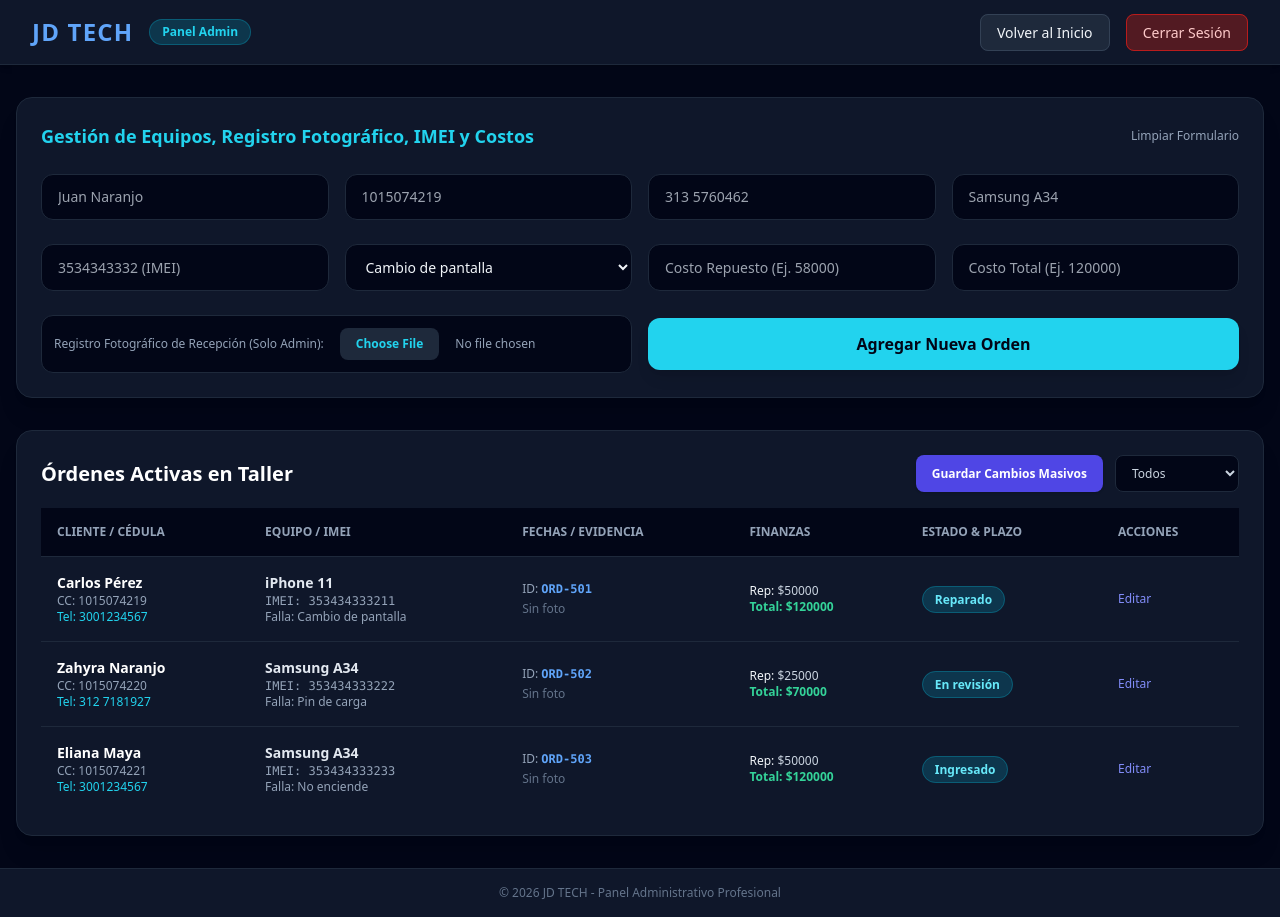
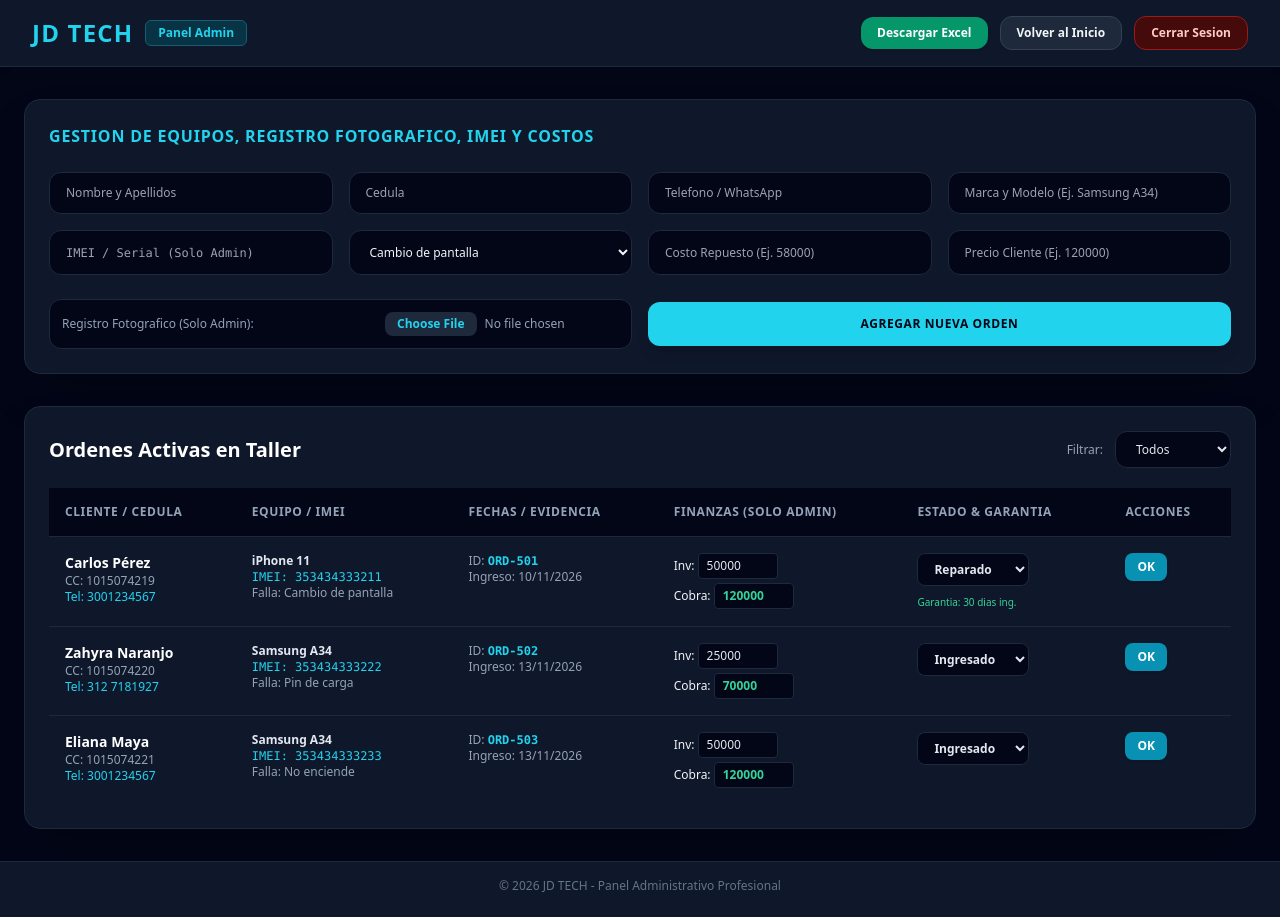
Before and after one commit to juandavidnaranjomaya-ship-it/jd_tech_taller, a Flask app: page /admin in a window 1280 px wide. After the commit the page ends 892 px from the top, so only its background shows below. Run offline with Flask 3, Linux system fonts and the light colour scheme; the visitor is signed in with stand-in values (Sample User, id 1); some libraries are stand-ins or nearby versions.

Commit message:
Update admin.html

```diff
--- a/templates/admin.html
+++ b/templates/admin.html
@@ -6,130 +6,143 @@
     <title>JD TECH - Panel Administrador</title>
     <script src="https://cdn.tailwindcss.com"></script>
 </head>
-<body class="bg-slate-950 text-slate-100 min-h-screen flex flex-col justify-between">
+<body class="bg-slate-950 text-slate-100 min-h-screen flex flex-col justify-between font-sans">
 
-    <!-- Barra superior de Admin -->
-    <header class="bg-slate-900 border-b border-slate-800 py-4 px-8 shadow-md flex justify-between items-center">
-        <div class="flex items-center space-x-4">
-            <h1 class="text-2xl font-extrabold text-blue-400 tracking-wider">JD TECH</h1>
-            <span class="bg-cyan-500/20 text-cyan-400 border border-cyan-500/30 text-xs px-3 py-1 rounded-full font-semibold">Panel Admin</span>
+    <!-- Header Admin -->
+    <header class="bg-slate-900 border-b border-slate-800 py-4 px-8 shadow-md flex flex-col md:flex-row justify-between items-center gap-4">
+        <div class="flex items-center space-x-3">
+            <h1 class="text-2xl font-extrabold text-cyan-400 tracking-wider">JD TECH</h1>
+            <span class="bg-cyan-950 text-cyan-400 border border-cyan-800 text-xs px-3 py-1 rounded-md font-semibold">Panel Admin</span>
         </div>
-        <div class="space-x-3">
-            <a href="/" class="bg-slate-800 hover:bg-slate-700 px-4 py-2 rounded-lg text-sm transition border border-slate-700">Volver al Inicio</a>
-            <a href="/logout" class="bg-red-900/60 hover:bg-red-800 px-4 py-2 rounded-lg text-sm text-red-200 transition border border-red-700">Cerrar Sesión</a>
+        <div class="flex items-center space-x-3">
+            <a href="/descargar-excel" class="bg-emerald-600 hover:bg-emerald-500 text-white px-4 py-2 rounded-xl text-xs font-bold transition shadow">Descargar Excel</a>
+            <a href="/" class="bg-slate-800 hover:bg-slate-700 px-4 py-2 rounded-xl text-xs font-semibold transition border border-slate-700">Volver al Inicio</a>
+            <a href="/logout" class="bg-red-950 hover:bg-red-900 px-4 py-2 rounded-xl text-xs font-semibold text-red-200 transition border border-red-800">Cerrar Sesion</a>
         </div>
     </header>
 
-    <main class="max-w-7xl mx-auto px-4 py-8 w-full flex-grow space-y-8">
+    <main class="max-w-7xl mx-auto px-6 py-8 w-full flex-grow space-y-8">
 
-        <!-- Bloque superior: Gestión de equipos, IMEI, Costos y Fotos -->
-        <div class="bg-slate-900 p-6 rounded-2xl shadow-xl border border-slate-800">
+        <!-- Bloque de Registro y Gestión -->
+        <div class="bg-slate-900 p-6 rounded-2xl shadow-2xl border border-slate-800">
             <div class="flex justify-between items-center mb-6">
-                <h2 class="text-lg font-semibold text-cyan-400">Gestión de Equipos, Registro Fotográfico, IMEI y Costos</h2>
-                <span class="text-xs text-slate-400 cursor-pointer hover:text-white">Limpiar Formulario</span>
+                <h2 class="text-base font-bold text-cyan-400 uppercase tracking-wider">Gestion de Equipos, Registro Fotografico, IMEI y Costos</h2>
             </div>
 
-            <form action="/crear-orden" method="POST" enctype="multipart/form-data" class="space-y-6">
+            <form action="/crear-orden" method="POST" enctype="multipart/form-data" class="space-y-4">
                 <div class="grid grid-cols-1 md:grid-cols-4 gap-4">
-                    <input type="text" name="cliente" required placeholder="Juan Naranjo" class="px-4 py-3 bg-slate-950 border border-slate-800 rounded-xl text-sm text-slate-100">
-                    <input type="text" name="cedula" required placeholder="1015074219" class="px-4 py-3 bg-slate-950 border border-slate-800 rounded-xl text-sm text-slate-100">
-                    <input type="text" name="telefono" required placeholder="313 5760462" class="px-4 py-3 bg-slate-950 border border-slate-800 rounded-xl text-sm text-slate-100">
-                    <input type="text" name="equipo" required placeholder="Samsung A34" class="px-4 py-3 bg-slate-950 border border-slate-800 rounded-xl text-sm text-slate-100">
+                    <input type="text" name="cliente" required placeholder="Nombre y Apellidos" class="px-4 py-3 bg-slate-950 border border-slate-800 rounded-xl text-xs text-slate-100">
+                    <input type="text" name="cedula" required placeholder="Cedula" class="px-4 py-3 bg-slate-950 border border-slate-800 rounded-xl text-xs text-slate-100">
+                    <input type="text" name="telefono" required placeholder="Telefono / WhatsApp" class="px-4 py-3 bg-slate-950 border border-slate-800 rounded-xl text-xs text-slate-100">
+                    <input type="text" name="equipo" required placeholder="Marca y Modelo (Ej. Samsung A34)" class="px-4 py-3 bg-slate-950 border border-slate-800 rounded-xl text-xs text-slate-100">
                 </div>
 
                 <div class="grid grid-cols-1 md:grid-cols-4 gap-4">
-                    <input type="text" name="imei" placeholder="3534343332 (IMEI)" class="px-4 py-3 bg-slate-950 border border-slate-800 rounded-xl text-sm text-slate-100">
-                    <select name="problema" class="px-4 py-3 bg-slate-950 border border-slate-800 rounded-xl text-sm text-slate-100">
+                    <input type="text" name="imei" placeholder="IMEI / Serial (Solo Admin)" class="px-4 py-3 bg-slate-950 border border-slate-800 rounded-xl text-xs font-mono text-cyan-400">
+                    <select name="problema" class="px-4 py-3 bg-slate-950 border border-slate-800 rounded-xl text-xs text-slate-100">
                         <option value="Cambio de pantalla">Cambio de pantalla</option>
                         <option value="Problema de carga">Problema de carga</option>
-                        <option value="Cambio de batería">Cambio de batería</option>
-                        <option value="Mantenimiento">Mantenimiento</option>
+                        <option value="Cambio de bateria">Cambio de bateria</option>
+                        <option value="Mantenimiento general">Mantenimiento general</option>
+                        <option value="Otro (Especificar en taller)">Otro (Especificar en taller)</option>
                     </select>
-                    <input type="text" name="costo_rep" placeholder="Costo Repuesto (Ej. 58000)" class="px-4 py-3 bg-slate-950 border border-slate-800 rounded-xl text-sm text-slate-100">
-                    <input type="text" name="costo_total" placeholder="Costo Total (Ej. 120000)" class="px-4 py-3 bg-slate-950 border border-slate-800 rounded-xl text-sm text-slate-100">
+                    <input type="text" name="costo_rep" placeholder="Costo Repuesto (Ej. 58000)" class="px-4 py-3 bg-slate-950 border border-slate-800 rounded-xl text-xs text-slate-100">
+                    <input type="text" name="costo_total" placeholder="Precio Cliente (Ej. 120000)" class="px-4 py-3 bg-slate-950 border border-slate-800 rounded-xl text-xs text-slate-100">
                 </div>
 
-                <div class="grid grid-cols-1 md:grid-cols-2 gap-4 items-center">
-                    <div class="bg-slate-950 border border-slate-800 p-3 rounded-xl flex items-center space-x-4">
-                        <span class="text-xs text-slate-400">Registro Fotográfico de Recepción (Solo Admin):</span>
-                        <input type="file" name="foto" class="text-xs text-slate-400 file:mr-4 file:py-2 file:px-4 file:rounded-lg file:border-0 file:text-xs file:font-semibold file:bg-slate-800 file:text-cyan-400 hover:file:bg-slate-700">
+                <div class="grid grid-cols-1 md:grid-cols-2 gap-4 items-center pt-2">
+                    <div class="bg-slate-950 border border-slate-800 p-3 rounded-xl flex items-center justify-between">
+                        <span class="text-xs text-slate-400">Registro Fotografico (Solo Admin):</span>
+                        <input type="file" name="foto" class="text-xs text-slate-400 file:mr-2 file:py-1 file:px-3 file:rounded-lg file:border-0 file:text-xs file:font-semibold file:bg-slate-800 file:text-cyan-400">
                     </div>
-                    <button type="submit" class="w-full py-3.5 bg-cyan-400 hover:bg-cyan-300 text-slate-950 font-bold rounded-xl shadow-lg transition">
+                    <button type="submit" class="w-full py-3.5 bg-cyan-400 hover:bg-cyan-300 text-slate-950 font-extrabold rounded-xl shadow-lg transition text-xs uppercase tracking-wider">
                         Agregar Nueva Orden
                     </button>
                 </div>
             </form>
         </div>
 
-        <!-- Bloque inferior: Tabla de Órdenes Activas -->
-        <div class="bg-slate-900 p-6 rounded-2xl shadow-xl border border-slate-800 space-y-4">
-            <div class="flex justify-between items-center">
-                <h3 class="text-xl font-bold text-white">Órdenes Activas en Taller</h3>
-                <div class="flex space-x-3">
-                    <button class="px-4 py-2 bg-indigo-600 hover:bg-indigo-500 text-white text-xs font-semibold rounded-lg shadow">Guardar Cambios Masivos</button>
-                    <select class="bg-slate-950 border border-slate-800 text-xs px-3 py-2 rounded-lg text-slate-300">
-                        <option>Todos</option>
-                        <option>Recibido</option>
-                        <option>En reparación</option>
+        <!-- Tabla de Órdenes Activas -->
+        <div class="bg-slate-900 p-6 rounded-2xl shadow-2xl border border-slate-800 space-y-5">
+            <div class="flex flex-col md:flex-row justify-between items-center gap-4">
+                <h3 class="text-xl font-bold text-white">Ordenes Activas en Taller</h3>
+                <div class="flex items-center space-x-3">
+                    <span class="text-xs text-slate-400">Filtrar:</span>
+                    <select onchange="window.location.href='/admin?filtro=' + this.value" class="bg-slate-950 border border-slate-800 text-xs px-4 py-2 rounded-xl text-slate-200">
+                        <option value="Todos" {% if filtro_actual == 'Todos' %}selected{% endif %}>Todos</option>
+                        <option value="Ingresado" {% if filtro_actual == 'Ingresado' %}selected{% endif %}>Ingresado</option>
+                        <option value="En revision" {% if filtro_actual == 'En revision' %}selected{% endif %}>En revision</option>
+                        <option value="Reparado" {% if filtro_actual == 'Reparado' %}selected{% endif %}>Reparado</option>
+                        <option value="Entregado" {% if filtro_actual == 'Entregado' %}selected{% endif %}>Entregado</option>
                     </select>
                 </div>
             </div>
 
             <div class="overflow-x-auto">
-                <table class="w-full text-left border-collapse text-sm">
+                <table class="w-full text-left border-collapse text-xs">
                     <thead>
-                        <tr class="bg-slate-950 text-slate-400 uppercase text-xs border-b border-slate-800">
-                            <th class="p-4">Cliente / Cédula</th>
+                        <tr class="bg-slate-950 text-slate-400 uppercase tracking-wider border-b border-slate-800">
+                            <th class="p-4">Cliente / Cedula</th>
                             <th class="p-4">Equipo / IMEI</th>
                             <th class="p-4">Fechas / Evidencia</th>
-                            <th class="p-4">Finanzas</th>
-                            <th class="p-4">Estado & Plazo</th>
+                            <th class="p-4">Finanzas (Solo Admin)</th>
+                            <th class="p-4">Estado & Garantia</th>
                             <th class="p-4">Acciones</th>
                         </tr>
                     </thead>
                     <tbody class="divide-y divide-slate-800">
                         {% for o in ordenes %}
                         <tr class="hover:bg-slate-800/40">
-                            <td class="p-4">
-                                <div class="font-bold text-white">{{ o.cliente }}</div>
-                                <div class="text-xs text-slate-400">CC: {{ o.cedula }}</div>
-                                <div class="text-xs text-cyan-400">Tel: {{ o.telefono }}</div>
+                            <form action="/actualizar-orden/{{ o.id }}" method="POST">
+                                <td class="p-4 align-top">
+                                    <div class="font-bold text-white text-sm">{{ o.cliente }}</div>
+                                    <div class="text-slate-400">CC: {{ o.cedula }}</div>
+                                    <div class="text-cyan-400">Tel: {{ o.telefono }}</div>
                                 </td>
-                            <td class="p-4">
+                                <td class="p-4 align-top">
                                     <div class="font-semibold text-slate-200">{{ o.equipo }}</div>
-                                <div class="text-xs font-mono text-slate-400">IMEI: {{ o.imei }}</div>
-                                <div class="text-xs text-slate-400">Falla: {{ o.problema }}</div>
+                                    <div class="font-mono text-cyan-400">IMEI: {{ o.imei }}</div>
+                                    <div class="text-slate-400">Falla: {{ o.problema }}</div>
                                 </td>
-                            <td class="p-4 text-xs text-slate-400">
-                                <div>ID: <span class="text-blue-400 font-mono font-bold">{{ o.id }}</span></div>
+                                <td class="p-4 align-top text-slate-400">
+                                    <div>ID: <span class="text-cyan-400 font-mono font-bold">{{ o.id }}</span></div>
+                                    <div>Ingreso: {{ o.fecha }}</div>
                                     {% if o.foto %}
-                                <div class="text-cyan-400 mt-1">📷 Foto adjunta</div>
-                                {% else %}
-                                <div class="text-slate-500 mt-1">Sin foto</div>
+                                    <div class="text-cyan-400 mt-1 font-semibold">Foto adjunta</div>
                                     {% endif %}
                                 </td>
-                            <td class="p-4 text-xs">
-                                <div>Rep: <span class="text-slate-300">${{ o.costo_rep }}</span></div>
-                                <div class="font-bold text-emerald-400">Total: ${{ o.costo_total }}</div>
+                                <td class="p-4 align-top space-y-1">
+                                    <div>Inv: <input type="text" name="costo_rep" value="{{ o.costo_rep }}" class="w-20 bg-slate-950 border border-slate-800 rounded px-2 py-1 text-slate-200"></div>
+                                    <div>Cobra: <input type="text" name="costo_total" value="{{ o.costo_total }}" class="w-20 bg-slate-950 border border-slate-800 rounded px-2 py-1 text-emerald-400 font-bold"></div>
                                 </td>
-                            <td class="p-4">
-                                <span class="px-3 py-1 bg-cyan-500/20 text-cyan-300 border border-cyan-500/30 rounded-full text-xs font-semibold">
-                                    {{ o.estado }}
-                                </span>
+                                <td class="p-4 align-top space-y-2">
+                                    <select name="estado" class="bg-slate-950 border border-slate-800 text-xs px-3 py-1.5 rounded-lg text-slate-200 font-semibold">
+                                        <option value="Ingresado" {% if o.estado == 'Ingresado' %}selected{% endif %}>Ingresado</option>
+                                        <option value="En revision" {% if o.estado == 'En revision' %}selected{% endif %}>En revision</option>
+                                        <option value="Reparado" {% if o.estado == 'Reparado' %}selected{% endif %}>Reparado</option>
+                                        <option value="Entregado" {% if o.estado == 'Entregado' %}selected{% endif %}>Entregado</option>
+                                    </select>
+                                    {% if o.estado == 'Reparado' %}
+                                    <div class="text-[10px] text-emerald-400 font-medium">Garantia: 30 dias ing.</div>
+                                    {% endif %}
                                 </td>
-                            <td class="p-4 text-xs">
-                                <button class="text-indigo-400 hover:text-indigo-300 font-medium">Editar</button>
+                                <td class="p-4 align-top">
+                                    <button type="submit" class="px-3 py-1.5 bg-cyan-600 hover:bg-cyan-500 text-white font-bold rounded-lg transition text-xs shadow">
+                                        OK
+                                    </button>
                                 </td>
+                            </form>
                         </tr>
                         {% else %}
                         <tr>
-                            <td colspan="6" class="p-8 text-center text-slate-500">No hay órdenes activas en este filtro.</td>
+                            <td colspan="6" class="p-8 text-center text-slate-500">No hay ordenes activas en este filtro.</td>
                         </tr>
                         {% endfor %}
                     </tbody>
                 </table>
             </div>
         </div>
+
     </main>
 
     <footer class="bg-slate-900 border-t border-slate-800 py-4 text-center text-xs text-slate-500">
```
Lines whose indentation alone changed are shown as unchanged.
